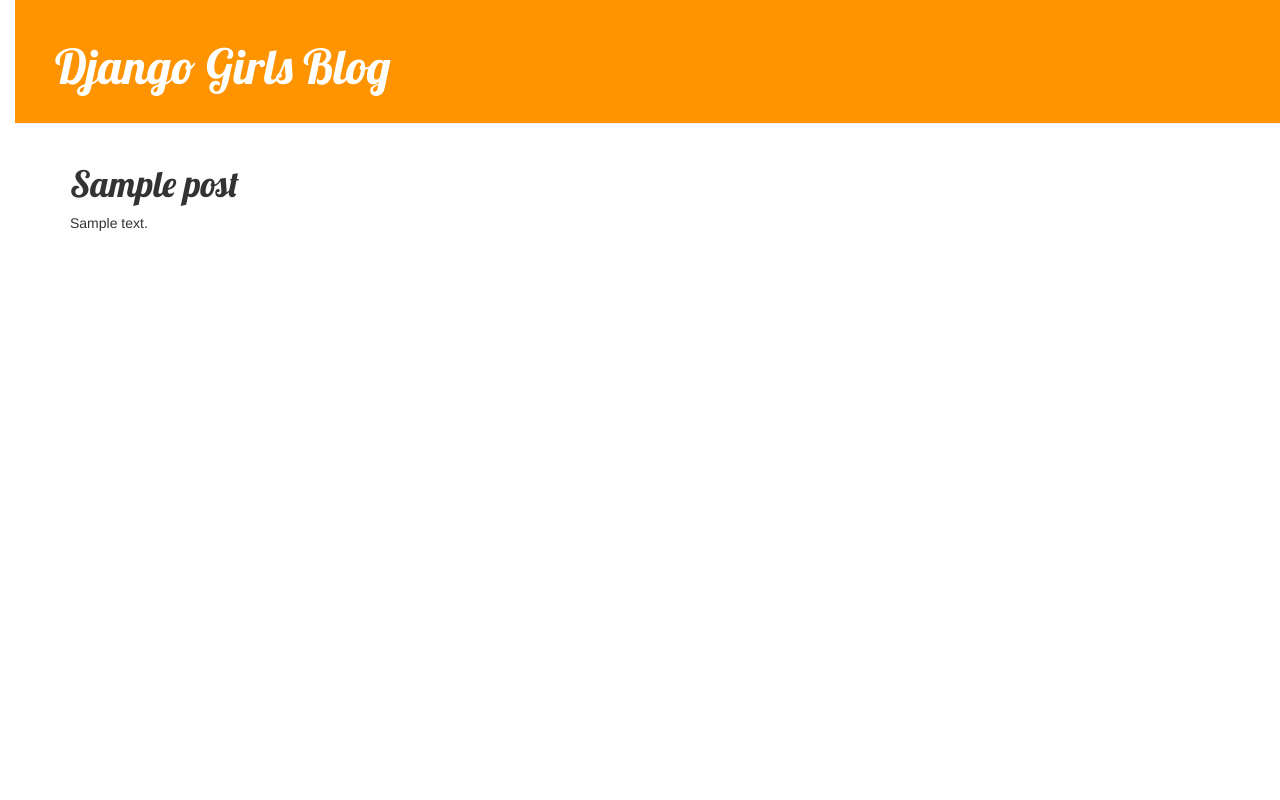
After one commit to anwar0101/first-django-app, a Django app: page /post/1/ in a window 1280 px wide. The commit adds this page. Run offline with Django 3.2, Linux system fonts and the light colour scheme; tables that the repository leaves empty hold one stand-in row (values such as "Sample post"); some libraries are stand-ins or nearby versions.

Commit message:
Added view and template for detailed blog post as well as CSS for the site.

```diff
--- /dev/null
+++ b/blog/static/css/blog.css
@@ -0,0 +1,55 @@
+h1 a {
+    color: #FCA205;
+    font-family: 'Lobster';
+}
+
+body {
+    padding-left: 15px;
+}
+
+.page-header {
+    background-color: #ff9400;
+    margin-top: 0;
+    padding: 20px 20px 20px 40px;
+}
+
+.page-header h1, .page-header h1 a, .page-header h1 a:visited, .page-header h1 a:active {
+    color: #ffffff;
+    font-size: 36pt;
+    text-decoration: none;
+}
+
+.content {
+    margin-left: 40px;
+}
+
+h1, h2, h3, h4 {
+    font-family: 'Lobster', cursive;
+}
+
+.date {
+    color: #828282;
+}
+
+.save {
+    float: right;
+}
+
+.post-form textarea, .post-form input {
+    width: 100%;
+}
+
+.top-menu, .top-menu:hover, .top-menu:visited {
+    color: #ffffff;
+    float: right;
+    font-size: 26pt;
+    margin-right: 20px;
+}
+
+.post {
+    margin-bottom: 70px;
+}
+
+.post h1 a, .post h1 a:visited {
+    color: #000000;
+}
--- /dev/null
+++ b/blog/templates/blog/base.html
@@ -0,0 +1,27 @@
+{% load staticfiles %}
+
+<html>
+    <head>
+        <title>Django Girls blog</title>
+        <link rel="stylesheet" href="https://maxcdn.bootstrapcdn.com/bootstrap/3.3.7/css/bootstrap.min.css" integrity="sha384-BVYiiSIFeK1dGmJRAkycuHAHRg32OmUcww7on3RYdg4Va+PmSTsz/K68vbdEjh4u" crossorigin="anonymous">
+
+        <!-- Optional theme -->
+        <link rel="stylesheet" href="https://maxcdn.bootstrapcdn.com/bootstrap/3.3.7/css/bootstrap-theme.min.css" integrity="sha384-rHyoN1iRsVXV4nD0JutlnGaslCJuC7uwjduW9SVrLvRYooPp2bWYgmgJQIXwl/Sp" crossorigin="anonymous">
+
+        <link rel="stylesheet" href="{% static 'css/blog.css' %}">
+        <link href="//fonts.googleapis.com/css?family=Lobster&subset=latin,latin-ext" rel="stylesheet" type="text/css">
+    </head>
+    <body>
+        <div class="page-header">
+            <h1><a href="/">Django Girls Blog</a></h1>
+        </div>
+        <div class="content container">
+            <div class="row">
+                <div class="col-md-8">
+                {% block content %}
+                {% endblock %}
+                </div>
+            </div>
+        </div>
+    </body>
+</html>
--- /dev/null
+++ b/blog/templates/blog/post_detail.html
@@ -0,0 +1,13 @@
+{% extends 'blog/base.html' %}
+
+{% block content %}
+    <div class="post">
+        {% if post.published_date %}
+            <div class="date">
+                {{ post.published_at }}
+            </div>
+        {% endif %}
+        <h1>{{ post.title }}</h1>
+        <p>{{ post.text|linebreaksbr }}</p>
+    </div>
+{% endblock %}
--- a/blog/urls.py
+++ b/blog/urls.py
@@ -2,5 +2,6 @@ from django.conf.urls import url
 from . import views
 
 urlpatterns = [
-    url(r'^$', views.post_list, name='post_list')
+    url(r'^$', views.post_list, name='post_list'),
+    url(r'^post/(?P<pk>\d+)/$', views.post_detail, name="post_detail"),
 ];
--- a/blog/views.py
+++ b/blog/views.py
@@ -1,4 +1,4 @@
-from django.shortcuts import render
+from django.shortcuts import render, get_object_or_404
 from django.utils import timezone
 
 from .models import Post
@@ -7,3 +7,8 @@ from .models import Post
 def post_list(request):
     posts = Post.objects.filter(published_at__lte=timezone.now()).order_by('published_at')
     return render(request, 'blog/post_list.html', {'posts': posts})
+
+
+def post_detail(request, pk):
+    post = get_object_or_404(Post, pk=pk)
+    return render(request, 'blog/post_detail.html', {'post': post})
```
Also changed, not shown: blog/templates/blog/post_list.html (+14 -17 lines).
